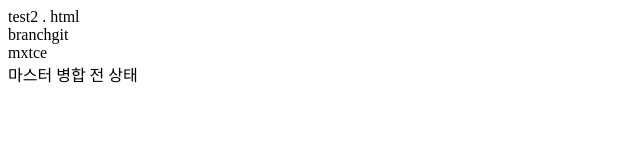
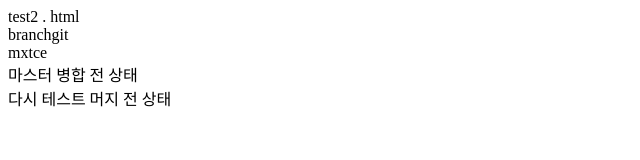
Before and after one commit to kim-j-s/git, a plain HTML site: page git2/test2.html in a window 1280 px wide. Shown: the whole page, without its empty margins (0-640 px from the left). Drawn offline with Linux system fonts and the light colour scheme.

Commit message:
머지 테스트 2차

```diff
--- a/git2/test2.html
+++ b/git2/test2.html
@@ -10,6 +10,7 @@
     test2 . html <br>
     branchgit <br>
     mxtce <br>
-    마스터 병합 전 상태
+    마스터 병합 전 상태<br>
+    다시 테스트 머지 전 상태
 </body>
 </html>
```
